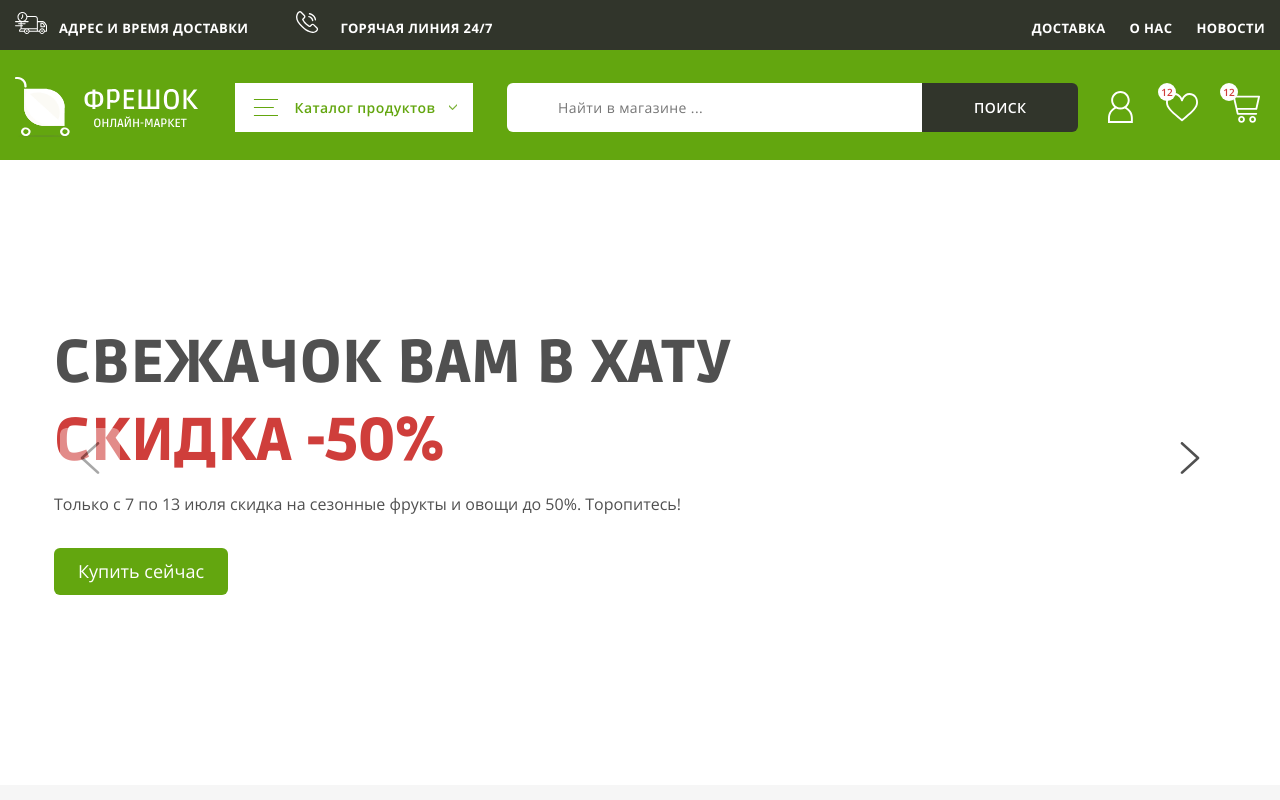
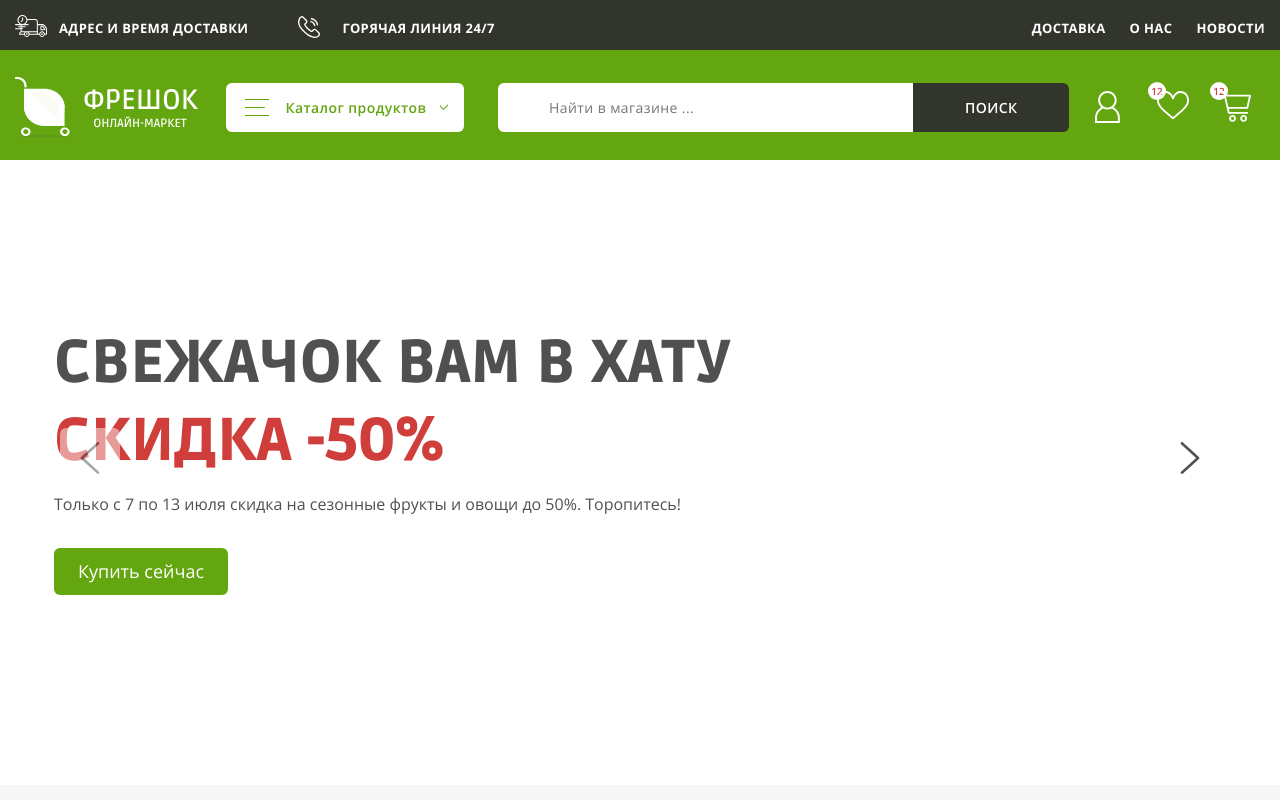
Before and after one commit to anny0507/freshOk, a website: page app/index.html in a window 1280 px wide. Shown: the top 800 px of the page. Drawn offline with nearby package versions, Linux system fonts and the light colour scheme; files that its build step writes are made by us from their sources.

Commit message:
работа с styleguide

```diff
--- a/app/index.html
+++ b/app/index.html
@@ -6,6 +6,9 @@
   <!-- <meta http-equiv="X-UA-Compatible" content="IE=edge"> -->
   <meta name="viewport" content="width=device-width, initial-scale=1.0">
   <title>ФрешОк</title>
+  <link rel="icon" href="images/favicon-large.ico" type="image/x-icon">
+
+  <link rel="shortcut icon" href="images/favicon.ico" type="image/x-icon">
   <link rel="stylesheet" href="css/style.min.css">
 </head>
 
@@ -21,12 +24,12 @@
         <div class="header__top">
           <ul class="header__list">
             <li class="header__item">
-              <a class="header__link header__link--delivery" href="#">
+              <a class="header__link header__link--delivery menu__link" href="#">
                 адрес и время доставки
               </a>
             </li>
             <li class="header__item">
-              <a class="header__link header__link--hotline" href="#">
+              <a class="header__link header__link--hotline menu__link" href="#">
                 горячая линия 24/7
               </a>
             </li>
@@ -70,15 +73,15 @@
           </form>
 
           <ul class="user-menu">
-            <li class="user-menu__item">
-              <a class="user-menu__link" href="#" style="background-image: url('images/icons/icon-user.svg')">
+            <li class="user-menu__item user-menu__item--user">
+              <a class="user-menu__link" href="#" >
                 <span class="sr-only">
                   Перейти в свой профиль
                 </span>
               </a>
             </li>
-            <li class="user-menu__item">
-              <a class="user-menu__link" href="#" style="background-image: url('images/icons/icon-heart.svg')">
+            <li class="user-menu__item user-menu__item--heart">
+              <a class="user-menu__link" href="#">
                 <span class="sr-only">
                   Перейти к понравившимся товарам
                 </span>
@@ -87,8 +90,8 @@
                 </span>
               </a>
             </li>
-            <li class="user-menu__item">
-              <a class="user-menu__link" href="#" style="background-image: url('images/icons/icon-cart.svg')">
+            <li class="user-menu__item user-menu__item--cart">
+              <a class="user-menu__link" href="#">
                 <span class="sr-only">
                   Перейти в корзину
                 </span>
--- a/app/js/main.js
+++ b/app/js/main.js
@@ -4,6 +4,10 @@ $(function () {
     infinite: false
   });
 
+  $('.button__catalog').on('click', function () {
+    $('.button__catalog').toggleClass('active');
+  })
+
   var mixer = mixitup('.product__list');
 
 });
--- a/app/scss/_global.scss
+++ b/app/scss/_global.scss
@@ -43,10 +43,36 @@ body {
   border-radius: 6px;
   cursor: pointer;
 
+  &:hover {
+    background: #4D810C;
+  }
+
+  &:focus {
+    box-shadow: 0px 0px 0px 4px $active;
+  }
+
+  &:active {
+    color: rgba(255, 255, 255, 0.5);
+    box-shadow: inset 0px 4px 4px rgba(0, 0, 0, 0.25);
+  }
+
   &--light {
     color: $accent;
     background-color: $white;
     border: 1px solid $accent;
+
+    &:hover {
+      background: #EFF6E7;
+    }
+
+    &:focus {
+      box-shadow: 0px 0px 0px 4px rgba(99, 166, 14, 0.5);
+    }
+
+    &:active {
+      box-shadow: inset 0px 10px 4px rgba(0, 0, 0, 0.1);
+      color: rgba(99, 166, 14, 0.5);
+    }
   }
 }
 
--- a/app/scss/_vars.scss
+++ b/app/scss/_vars.scss
@@ -4,6 +4,8 @@ $promotion: #CF3E3B;
 $favorite: #FF7A00;
 $bg: #F6F6F6;
 $decor: #C1C1C1;
+$active: #E0EDCF;
+$focus: #EFF6E7;
 
 $title: #121212;
 $text: #505050;
--- a/app/scss/style.scss
+++ b/app/scss/style.scss
@@ -42,21 +42,23 @@
     text-transform: uppercase;
     color: $white;
     position: relative;
-    padding-left: 44px;
+    padding: 3px 2px 3px 44px;
+    opacity: 1;
+    box-shadow: none;
   }
 
   &__link--delivery::before {
     content: url('../images/icons/icon-del-address.svg');
     position: absolute;
     left: 0;
-    top: -8px;
+    top: -2px;
   }
 
   &__link--hotline::before {
     content: url('../images/icons/icon-tel.svg');
     position: absolute;
     left: 0;
-    top: -8px;
+    top: 0;
   }
 
   &__bottom {
@@ -98,6 +100,22 @@
     letter-spacing: 0.03em;
     text-transform: uppercase;
     color: $white;
+    opacity: 1;
+    box-shadow: none;
+    transition: opacity 0.3s, color 0.5s;
+
+    &:hover {
+      opacity: 0.7;
+    }
+
+    &:active {
+      color: $active;
+    }
+
+    &:focus {
+      box-shadow: 0px 0px 0px 3px $focus;
+      border-radius: 3px;
+    }
   }
 }
 
@@ -108,7 +126,6 @@
     @extend %opensans-400;
     letter-spacing: 0.03em;
     width: 415px;
-    /* height: 50px; */
     padding: 15px 51px;
     margin: 0;
     border-radius: 6px 0px 0px 6px;
@@ -136,6 +153,19 @@
     background-color: $accent-dark;
     padding: 15px 52px;
     border-radius: 0px 6px 6px 0px;
+    transition: color 0.3s, box-shadow 0.3s, background-color 0.4s;
+
+    &:hover {
+      background-color: rgba(49, 53, 43, 0.85);
+    }
+
+    &:focus {
+      box-shadow: 0px 0px 0px 4px rgba(255, 255, 255, 0.5);
+    }
+
+    &:active {
+      color: rgba(255, 255, 255, 0.5);
+    }
   }
 }
 
@@ -144,6 +174,7 @@
   letter-spacing: 0.03em;
   color: $accent;
   background-color: $white;
+  border-radius: 6px;
   padding: 15px 38px 15px 60px;
   position: relative;
   margin-right: 30px;
@@ -175,6 +206,100 @@
     width: 8px;
     height: 7px;
   }
+
+  &.active::after {
+    transform: rotate(180deg);
+  }
+
+  &:hover,
+  &.active {
+    background-color: $active;
+    border-radius: 6px 6px 0px 0px;
+  }
+}
+
+.user-menu {
+  display: flex;
+  justify-content: space-between;
+  margin-right: 5px;
+
+  &__item {
+    width: 50px;
+    height: 50px;
+    border-radius: 3px;
+    position: relative;
+    background-color: transparent;
+    opacity: 1;
+    border-radius: 3px;
+    z-index: 1;
+
+    &::after {
+      content: "";
+      position: absolute;
+      width: 32px;
+      height: 32px;
+      top: 50%;
+      left: 50%;
+      transform: translate(-50%, -50%);
+      background-repeat: no-repeat;
+      background-position: top left;
+      background-size: contain;
+      z-index: 10;
+    }
+
+    &:not(:last-child) {
+      margin-right: 12px
+    }
+
+    &:hover {
+      background-color: $white;
+      opacity: 0.1;
+    }
+
+    &:focus {
+      box-shadow: inset 0px 0px 0px 3px $focus;
+      border-radius: 3px
+    }
+
+    &:active {
+      background-color: rgba(255, 255, 255, 0.5);
+    }
+  }
+
+  &__item--user::after {
+    background-image: url("../images/icons/icon-user.svg");
+  }
+
+  &__item--heart::after {
+    background-image: url("../images/icons/icon-heart.svg");
+  }
+
+  &__item--cart::after {
+    background-image: url("../images/icons/icon-cart.svg");
+  }
+
+
+
+  &__link {
+    display: block;
+    width: 50px;
+    height: 50px;
+  }
+
+  &__num {
+    position: absolute;
+    width: 18px;
+    height: 18px;
+    border-radius: 50%;
+    background-color: $white;
+    color: $promotion;
+    top: 0px;
+    left: 0px;
+    @extend %opensans-600;
+    font-size: 10px;
+    line-height: 1.8;
+    text-align: center;
+  }
 }
 
 .promo {
@@ -189,16 +314,28 @@
       width: 60px;
       height: 60px;
       border-radius: 6px;
+      background-color: rgba(255, 255, 255, 0.8);
+      background-repeat: no-repeat;
+      background-position: center center;
+      background-size: 100%;
+    }
+
+    & .slick-arrow:hover {
+      background-color: $active;
+    }
+
+    & .slick-arrow:focus {
+      box-shadow: 0px 0px 0px 3px rgba(99, 166, 14, 0.5);
     }
 
     & .slick-arrow.slick-prev {
       left: 60px;
-      background: url('../images/icons/arrow-left.svg') 0 0 / 100% no-repeat;
+      background-image: url('../images/icons/arrow-left.svg');
     }
 
     & .slick-arrow.slick-next {
       right: 60px;
-      background: url('../images/icons/arrow-right.svg') 0 0 / 100% no-repeat;
+      background-image: url('../images/icons/arrow-right.svg');
     }
 
     & .slick-arrow.slick-disabled {
@@ -298,25 +435,21 @@
     text-transform: uppercase;
     letter-spacing: 0.03em;
     padding: 0;
-    border: 2px solid transparent;
     outline: transparent;
     transition: border 0.2s, color 0.3s;
 
-    /* &:hover {
-      color: #2352DE;
-      border-bottom: 1px solid #2352DE;
+    &:hover {
+      color: $accent;
     }
 
     &:focus {
-      color: inherit;
-      border: 2px solid #2352DE;
+      box-shadow: 0px 0px 0px 3px $active;
       border-radius: 3px;
     }
 
     &:active {
-      color: #2352DE;
-      border-color: transparent;
-    } */
+      box-shadow: 0px -5px 3px -3px $active;
+    }
   }
 
   &__list {
@@ -331,6 +464,11 @@
     border-radius: 6px;
     text-align: left;
     padding: 12px 1px 18px;
+    transition: border-color 0.3s;
+
+    &:hover {
+      border-color: $accent;
+    }
   }
 
 }
@@ -364,40 +502,7 @@
 }
 
 
-.user-menu {
-  display: flex;
-  justify-content: space-between;
-  margin-right: 5px;
 
-  &__item:not(:last-child) {
-    margin-right: 30px
-  }
-
-  &__link {
-    display: block;
-    width: 32px;
-    height: 32px;
-    background-repeat: no-repeat;
-    background-position: center center;
-    background-size: contain;
-    position: relative;
-  }
-
-  &__num {
-    position: absolute;
-    width: 18px;
-    height: 18px;
-    border-radius: 50%;
-    background-color: $white;
-    color: $promotion;
-    top: -8px;
-    left: -8px;
-    @extend %opensans-600;
-    font-size: 10px;
-    line-height: 1.8;
-    text-align: center;
-  }
-}
 
 
 .footer {
@@ -452,6 +557,20 @@
     background-color: $accent;
     padding: 13px 16px 10px;
     border-radius: 0px 6px 6px 0px;
+    transition: background-color 0.3s, color 0.2s, box-shadow 0.3s;
+
+    &:hover {
+      background-color: #4D800C;
+    }
+
+    &:active {
+      color: rgba(255, 255, 255, 0.5);
+      box-shadow: inset 0px 4px 4px rgba(0, 0, 0, 0.25);
+    }
+
+    &:focus {
+      box-shadow: 0px 0px 0px 4px $active;
+    }
   }
 
 }
```
Also changed, not shown: app/js/main.min.js.
